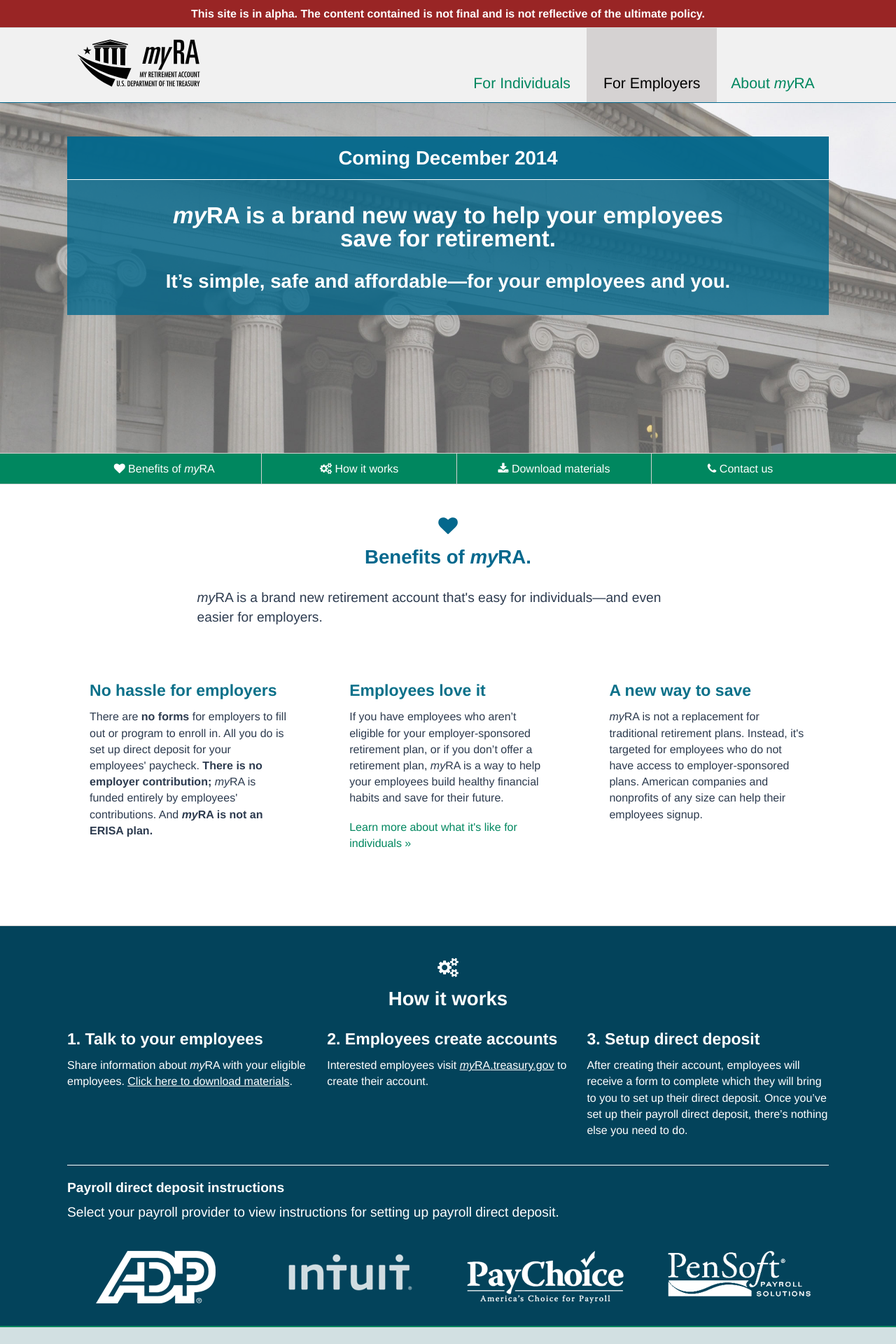
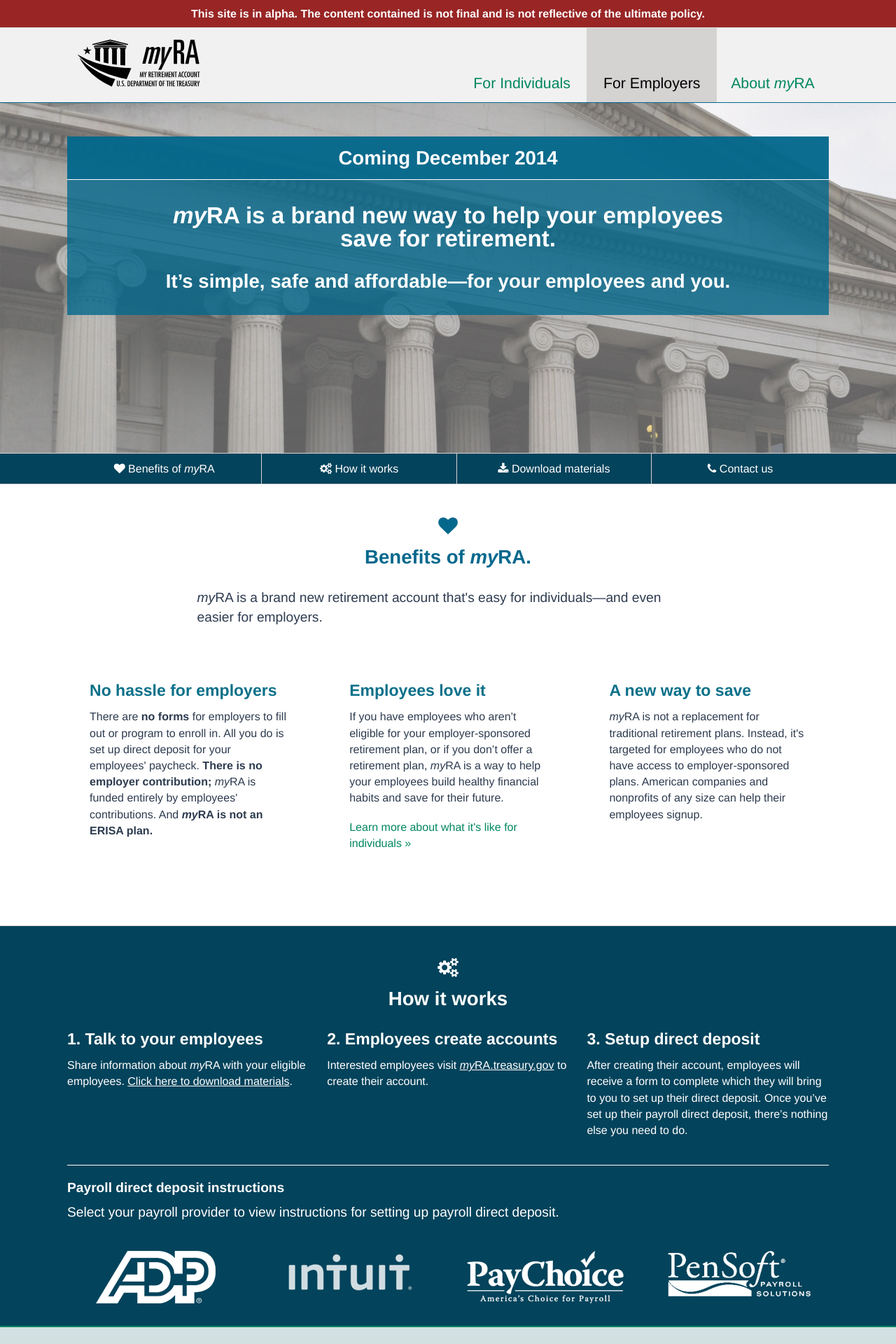
Before and after one commit to 18F/myra, a Jekyll site: the page built from employers/index.html, in a window 1280 px wide. Shown: the top 1920 px of the page at 70% size. Built offline with Jekyll 4.4.1, drawn with Linux system fonts in a browser that asks for light colours; nearby versions of some CDN libraries.

Commit message:
Blue page nav

```diff
--- a/static/_sass/_custom.scss
+++ b/static/_sass/_custom.scss
@@ -355,7 +355,7 @@
 /**************************/
 
 .page-nav {
-  background: $myra-green;
+  background: #03435b;
   text-align: center;
   border-top: 1px solid $base-border-color;
   border-bottom: 1px solid $base-border-color;
@@ -386,7 +386,7 @@
 
     &.current-section a,
     a:hover {
-      background: darken($myra-green, 10);
+      background: darken(#03435b, 10);
       color: #fff;
     }
   }
```
